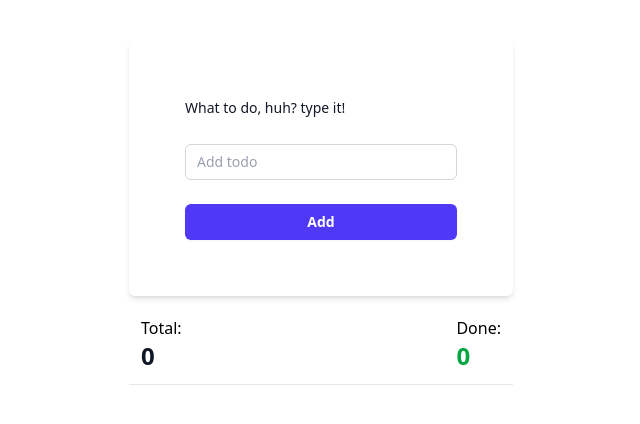
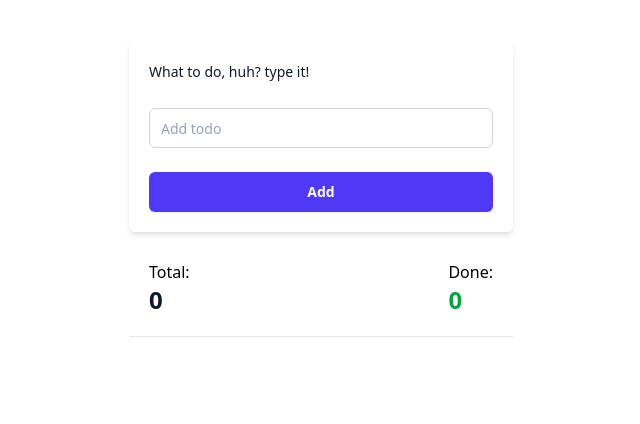
Before and after one commit to baboikr/todo-app, a React (Vite) app: page / in a window 1280 px wide. Shown: the top 424 px of the page, without its empty margins (319-959 px from the left). Built offline with nearby package versions, Linux system fonts and the light colour scheme.

Commit message:
viewport

```diff
--- a/src/components/Todo.jsx
+++ b/src/components/Todo.jsx
@@ -21,7 +21,7 @@ export default function Todo() {
 				action='#'
 				method='POST'
 				onSubmit={handleSubmit} // Handle the form submission
-				className='space-y-6 p-14 shadow-md bg-white rounded-md mt-3'
+				className='space-y-6 p-14 sm:p-5 shadow-md bg-white rounded-md mt-3'
 			>
 				<label
 					htmlFor='todo'
@@ -37,17 +37,17 @@ export default function Todo() {
 					onChange={(e) =>
 						setTodo({text: e.target.value, isDone: false})
 					}
-					className='block w-full rounded-md bg-white px-3 py-1.5 text-base text-gray-900 outline-1 -outline-offset-1 outline-gray-300 placeholder:text-gray-400 focus:outline-2 focus:-outline-offset-2 focus:outline-indigo-600 sm:text-sm/6 transition-all'
+					className='block w-full h-[40px] rounded-md bg-white px-3 py-1.5 text-base text-gray-900 outline-1 -outline-offset-1 outline-gray-300 placeholder:text-gray-400 focus:outline-2 focus:-outline-offset-2 focus:outline-indigo-600 sm:text-sm/6 transition-all'
 				/>
 				<button
 					type='submit'
-					className='flex w-full justify-center rounded-md bg-indigo-600 px-3 py-1.5 text-sm/6 font-semibold text-white shadow-xs hover:bg-indigo-500 focus-visible:outline-2 focus-visible:outline-offset-2 focus-visible:outline-indigo-600 cursor-pointer transition-all'
+					className='flex w-full h-[40px] justify-center items-center rounded-md bg-indigo-600 px-3 py-1.5 text-sm/6 font-semibold text-white shadow-xs hover:bg-indigo-500 focus-visible:outline-2 focus-visible:outline-offset-2 focus-visible:outline-indigo-600 cursor-pointer transition-all'
 				>
 					Add
 				</button>
 			</form>
 			<div className='mt-2'>
-				<div className='flex items-start justify-between p-3 bg-white border-b border-gray-200'>
+				<div className='flex items-start justify-between p-5 bg-white border-b border-gray-200'>
 					<h2>
 						Total:
 						<br />
@@ -62,7 +62,7 @@ export default function Todo() {
 						</span>
 					</h2>
 				</div>
-				<ul className='mt-8'>
+				<ul className='mt-8 p-5'>
 					{todos.map((item, index) => (
 						<li
 							key={index}
```
